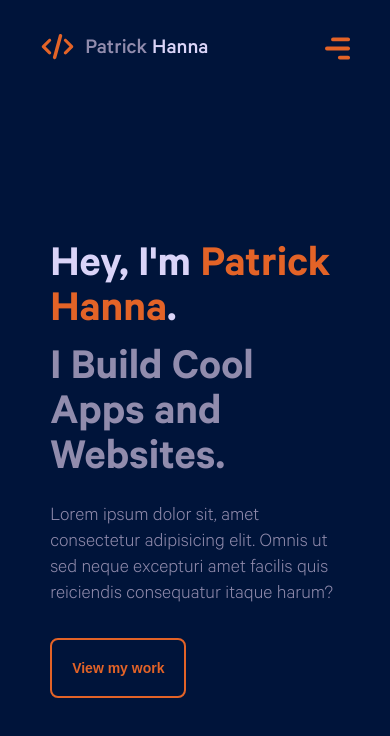
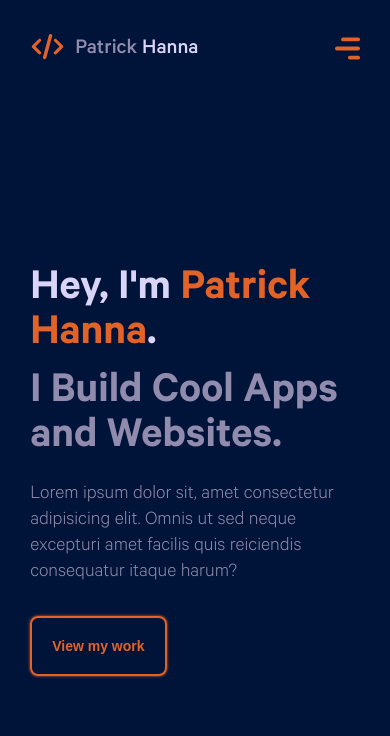
Before and after one commit to patrickjames242/portfolio-website, a React (Create React App) app: page / in a window 390 px wide. Shown: the top 736 px of the page. Built offline with nearby package versions, Linux system fonts and the light colour scheme.

Commit message:
removed services section, added shadow to bubble text button

```diff
--- /dev/null
+++ b/src/App/App.module.scss
@@ -0,0 +1,12 @@
+.App {
+	.NavBarHorizontal {
+		position: sticky;
+		top: 0;
+	}
+
+	> .content {
+		max-width: 1200px;
+		margin-left: auto;
+		margin-right: auto;
+	}
+}
--- a/src/App/App.tsx
+++ b/src/App/App.tsx
@@ -1,9 +1,11 @@
 import { BrowserRouter } from "react-router-dom";
-import HomeScreen from "./children/HomeScreen/HomeScreen";
+import HomeSection from "./children/HomeSection/HomeSection";
 import NavDrawer from "./children/NavViews/NavDrawer/NavDrawer";
 import "helpers/prototypeExtensions";
 import { AppContext, AppContextValue } from "./helpers";
 import { useMemo, useState } from "react";
+import styles from "./App.module.scss";
+import NavBarHorizontal from "./children/NavViews/NavBarHorizontal/NavBarHorizontal";
 
 function App() {
 	const [shouldDrawerBeOpen, setShouldDrawerBeOpen] = useState(false);
@@ -20,7 +22,13 @@ function App() {
 		<BrowserRouter>
 			<AppContext.Provider value={contextValue}>
 				<NavDrawer>
-					<HomeScreen />
+					<div className={styles.App}>
+						<NavBarHorizontal className={styles.NavBarHorizontal} />
+						<div className={styles.content}>
+							<HomeSection />
+							<div style={{ height: "5000px" }}></div>
+						</div>
+					</div>
 				</NavDrawer>
 			</AppContext.Provider>
 		</BrowserRouter>
--- a/src/App/children/HomeScreen/HomeScreen.module.scss
+++ b/src/App/children/HomeSection/HomeSection.module.scss
@@ -2,28 +2,23 @@
 @use "helpers/colors.module" as colors;
 @use "../NavViews/nav-constants.module" as nav-constants;
 
-.HomeScreen {
-	height: 100vh;
+.HomeSection {
+	height: calc(100vh - #{nav-constants.$expanded-nav-bar-height});
 	display: grid;
-	grid-template-rows: auto 1fr;
-	margin-bottom: 500px;
-
-	.NavBarHorizontal {
-		position: sticky;
-		top: 0;
-	}
+	place-items: center;
+	box-sizing: border-box;
 
 	.highlighted {
 		color: colors.$accent;
 	}
 
 	> .centerView {
-		align-self: center;
-		justify-self: center;
+		margin-top: 30px;
+		margin-bottom: 30px;
 		max-width: 900px;
 		margin: {
-			left: 50px;
-			right: 50px;
+			left: var(--screen-side-insets);
+			right: var(--screen-side-insets);
 		}
 
 		> .titleText,
--- a/src/App/children/HomeScreen/HomeScreen.tsx
+++ b/src/App/children/HomeSection/HomeSection.tsx
@@ -1,16 +1,16 @@
 import BubbleTextButton from "helper-views/BubbleTextButton/BubbleTextButton";
 import React from "react";
-import NavBarHorizontal from "../NavViews/NavBarHorizontal/NavBarHorizontal";
-import styles from "./HomeScreen.module.scss";
-export interface HomeScreenProps extends React.HTMLAttributes<HTMLDivElement> {}
+import styles from "./HomeSection.module.scss";
 
-function HomeScreen(props: HomeScreenProps) {
+export interface HomeSectionProps
+	extends React.HTMLAttributes<HTMLDivElement> {}
+
+function HomeSection(props: HomeSectionProps) {
 	return (
 		<div
 			{...props}
-			className={[styles.HomeScreen, props.className].asClassString()}
+			className={[styles.HomeSection, props.className].asClassString()}
 		>
-			<NavBarHorizontal className={styles.NavBarHorizontal} />
 			<div className={styles.centerView}>
 				<div className={styles.titleText}>
 					Hey, I'm <span className={styles.highlighted}>Patrick Hanna</span>.
@@ -31,4 +31,4 @@ function HomeScreen(props: HomeScreenProps) {
 	);
 }
 
-export default HomeScreen;
+export default HomeSection;
--- a/src/App/children/NavViews/NavDrawer/NavDrawer.module.scss
+++ b/src/App/children/NavViews/NavDrawer/NavDrawer.module.scss
@@ -15,9 +15,7 @@
 	height: 100vh;
 	top: 0;
 	bottom: 0;
-	// right: -$drawer-width;
-	// width: $drawer-width;
-	background-color: rgb(1, 30, 82);
+	background-color: colors.$lighter-background;
 
 	> .xButton {
 		position: absolute;
--- a/src/App/children/NavViews/NavDrawer/NavDrawer.tsx
+++ b/src/App/children/NavViews/NavDrawer/NavDrawer.tsx
@@ -22,7 +22,7 @@ const NavDrawer: React.FC<NavDrawerProps> = ({
 	useLayoutEffect(() => {
 		function updateMenuWidth() {
 			setMenuWidth(
-				clampNum(document.body.clientWidth - 50, {
+				clampNum(window.innerWidth - 50, {
 					min: 200,
 					max: 400,
 				})
@@ -107,7 +107,6 @@ const MenuView: React.FC<MenuViewProps> = ({
 	...htmlAttributes
 }: MenuViewProps) => {
 	const appContext = useContext(AppContext);
-
 	const shouldBeOpenDidChange = useDidValueChange(shouldBeOpen);
 
 	return (
--- a/src/global-styles.scss
+++ b/src/global-styles.scss
@@ -3,7 +3,12 @@
 :root {
 	color: colors.$light-text;
 	font-family: Calibre;
+
 	--screen-side-insets: 40px;
+
+	@media (max-width: 500px) {
+		--screen-side-insets: 30px;
+	}
 }
 
 * {
--- a/src/helper-views/BubbleEffect/BubbleEffect.tsx
+++ b/src/helper-views/BubbleEffect/BubbleEffect.tsx
@@ -6,10 +6,9 @@ export interface BubbleEffectProps
 	bubbleColor?: string;
 }
 
-function BubbleEffect(props: BubbleEffectProps) {
+function BubbleEffect({ bubbleColor, ...reactProps }: BubbleEffectProps) {
 	const rootRef = useRef<HTMLDivElement>(null);
 	const bubbleRef = useRef<HTMLDivElement>(null);
-
 	const animateBubble = useCallback(
 		(type: "expand" | "contract", mouseEvent: MouseEvent) => {
 			const bubbleView = bubbleRef.current!;
@@ -40,16 +39,16 @@ function BubbleEffect(props: BubbleEffectProps) {
 
 	return (
 		<div
-			{...props}
+			{...reactProps}
 			ref={rootRef}
-			className={[styles.BubbleEffect, props.className].asClassString()}
+			className={[styles.BubbleEffect, reactProps.className].asClassString()}
 			onMouseEnter={(event) => animateBubble("expand", event.nativeEvent)}
 			onMouseLeave={(event) => animateBubble("contract", event.nativeEvent)}
 		>
 			<div
 				ref={bubbleRef}
 				className={styles.bubbleView}
-				style={{ color: props.bubbleColor }}
+				style={{ backgroundColor: bubbleColor }}
 			></div>
 		</div>
 	);
--- a/src/helper-views/BubbleTextButton/BubbleTextButton.module.scss
+++ b/src/helper-views/BubbleTextButton/BubbleTextButton.module.scss
@@ -10,6 +10,10 @@
 	border: 2px solid colors.$accent;
 	font-weight: 600;
 	color: colors.$accent;
+	box-shadow: colors.$accent 0px 0px 3px 0px;
+	transition-property: box-shadow;
+	transition-duration: 0.7s;
+	overflow: hidden;
 
 	> .BubbleEffect {
 		@include absolute-pin-all-sides;
@@ -24,5 +28,6 @@
 
 	&:hover {
 		color: colors.$main-background;
+		box-shadow: 0 0 1rem colors.$accent;
 	}
 }
--- a/src/helpers/_colors.module.scss
+++ b/src/helpers/_colors.module.scss
@@ -29,6 +29,7 @@ $purple-and-blue: (
 $theme: $orange-and-blue;
 
 $main-background: map-get($theme, "background");
+$lighter-background: rgb(1, 30, 82);
 $accent: map-get($theme, "accent");
 $light-text: map-get($theme, "light-text");
 $lighter-text: map-get($theme, "lighter-text");
```
